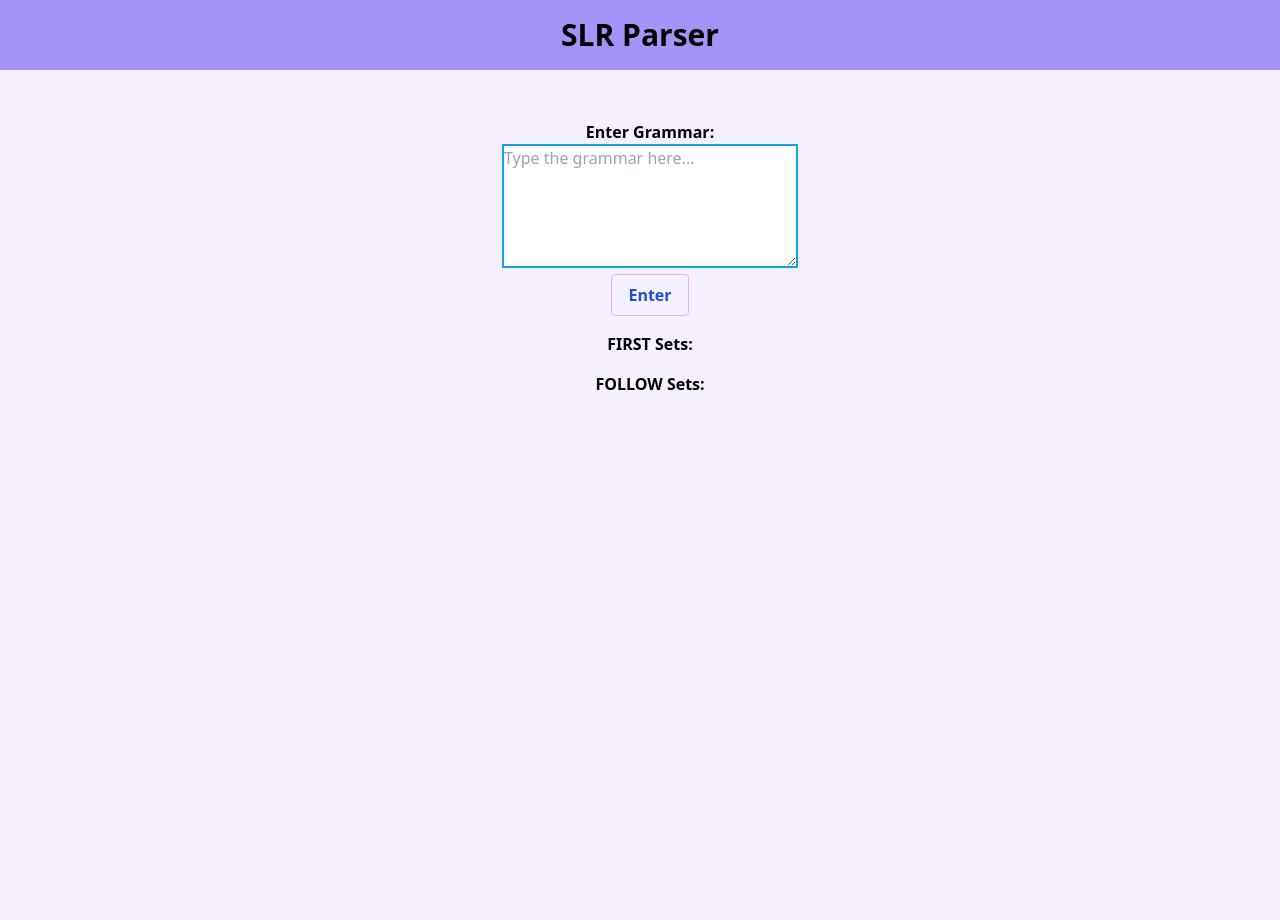
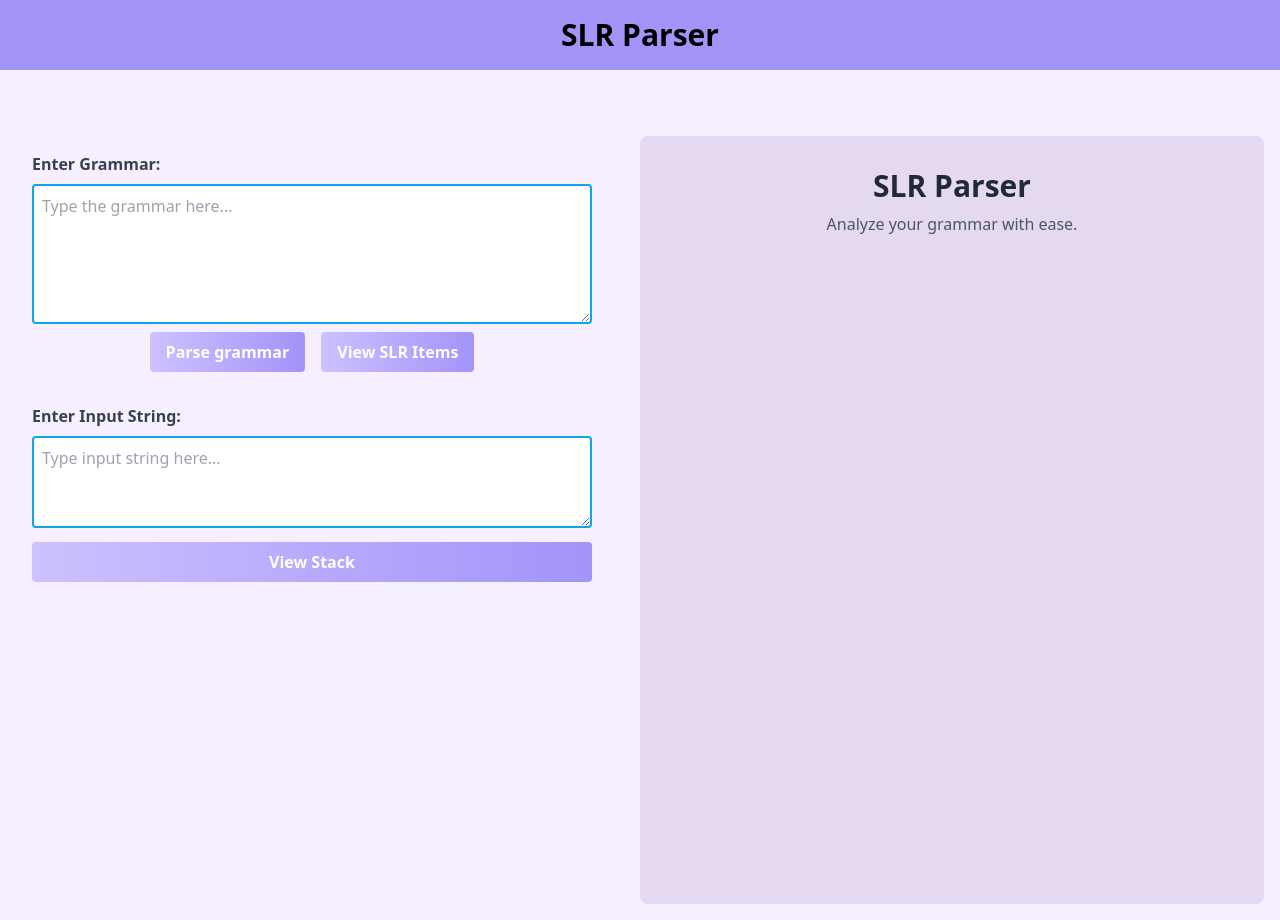
Before and after one commit to mohitShahiT/slr-parser, a React (Vite) app: page / in a window 1280 px wide. Before the commit the page ends 800 px from the top, so only its background shows below. Built offline with nearby package versions, Linux system fonts and the light colour scheme.

Commit message:
new changes made in grammarform file

```diff
--- a/src/components/GrammarForm.tsx
+++ b/src/components/GrammarForm.tsx
@@ -3,64 +3,204 @@ import { useGrammar } from "../contexts/GrammarContext";
 
 export const GrammarForm = function () {
   const [inputGrammar, setInputGrammar] = useState("");
+  const [inputString, setInputString] = useState("");
   const { createGrammar, first, follow } = useGrammar();
-
+  const [showFirstFollow, setShowFirstFollow] = useState(false);
+  const [showActionGoto, setShowActionGoto] = useState(false);
+  const [showStack, setShowStack] = useState(false);
   const handleGrammarChange = function (
     e: React.ChangeEvent<HTMLTextAreaElement>
   ) {
     setInputGrammar(e.target.value);
   };
-
+  const handleInputChange = function (
+    e: React.ChangeEvent<HTMLTextAreaElement>
+  ) {
+    setInputString(e.target.value);
+  };
   const handleGrammarSubmit = function (e: React.FormEvent<HTMLFormElement>) {
     e.preventDefault();
-    console.log("Input Grammar:", inputGrammar);
     createGrammar(inputGrammar);
+    setShowFirstFollow(true);
+    setShowActionGoto(false);
+    setShowStack(false);
   };
-
-  const renderSet = (set: Record<string, Set<string>>) => {
-    return Object.entries(set).map(([key, values]) => (
-      <div key={key}>
-        <strong>{key}:</strong> {"{"}
-        {Array.from(values).join(", ")}
-        {"}"}
+  const handleViewLrItems = () => {
+    setShowActionGoto(true);
+    setShowFirstFollow(false);
+    setShowStack(false);
+  };
+  const handleViewStack = () => {
+    setShowStack(true);
+    setShowFirstFollow(false);
+    setShowActionGoto(false);
+  };
+  const renderTable = (data: any[][], headers: string[]) => {
+    return (
+      <div className="overflow-x-auto rounded-lg shadow-md">
+        <table className="min-w-full bg-white border border-gray-300 rounded-lg">
+          <thead className="bg-gray-100">
+            <tr>
+              {headers.map((header, index) => (
+                <th
+                  key={index}
+                  className="py-2 px-4 border-b border-gray-300 text-left font-semibold text-gray-700"
+                >
+                  {header}
+                </th>
+              ))}
+            </tr>
+          </thead>
+          <tbody>
+            {data.map((row, rowIndex) => (
+              <tr
+                key={rowIndex}
+                className={rowIndex % 2 === 0 ? "bg-gray-50" : ""}
+              >
+                {row.map((cell, cellIndex) => (
+                  <td
+                    key={cellIndex}
+                    className="py-2 px-4 border-b border-gray-300 text-gray-700"
+                  >
+                    {cell}
+                  </td>
+                ))}
+              </tr>
+            ))}
+          </tbody>
+        </table>
       </div>
-    ));
+    );
   };
-
+  const renderFirstFollowTable = (
+    data: Record<string, Set<string>>,
+    title: string
+  ) => {
+    const tableData = Object.entries(data).map(([key, values]) => [
+      key,
+      Array.from(values).join(", "),
+    ]);
     return (
-      <>
-          <div className= "leftcontainer flex items-center justify-center">
-        <label htmlFor="grammar"><b>Enter Grammar:</b></label>
-        <form onSubmit={handleGrammarSubmit}>
-
+      <div className="mb-4">
+        <h3 className="text-xl font-bold mb-2 text-center">{title}</h3>
+        {renderTable(tableData, ["Symbol", "Set"])}
+      </div>
+    );
+  };
+  return (
+    <div className="flex h-screen bg-[#F5EFFF]">
+      {/* Left Container */}
+      <div className="w-1/2 p-8 flex flex-col items-center">
+        {/* Grammar Input */}
+        <div className="mb-8 w-full">
+          <label htmlFor="grammar" className="block text-gray-700 font-bold mb-2">
+            <b>Enter Grammar:</b>
+          </label>
+          <form
+            onSubmit={handleGrammarSubmit}
+            className="flex flex-col items-center w-full"
+          >
             <textarea
-            className="border-solid border-2 border-sky-500"
+              className="border-2 border-sky-500 p-2 rounded w-full mb-2"
               id="grammar"
               value={inputGrammar}
               onChange={handleGrammarChange}
               rows={5}
-            cols={30}
               placeholder="Type the grammar here..."
             />
-            <br/>
-            <div className= "flex items-center justify-center">
+            <div className="flex justify-center space-x-4">
               <button
-                    className="bg-transparent hover:bg-purple-400 text-blue-700 font-semibold hover:text-white py-2 px-4 border border-purple-300 hover:border-transparent rounded "
-                    type="submit">
-                    Enter
+                className="bg-gradient-to-r from-[#CDC1FF] to-[#A294F9] hover:from-[#A294F9] hover:to-[#CDC1FF] text-white font-semibold py-2 px-4 rounded transition-colors duration-300"
+                type="submit"
+              >
+                Parse grammar
+              </button>
+              <button
+                onClick={handleViewLrItems}
+                className="bg-gradient-to-r from-[#CDC1FF] to-[#A294F9] hover:from-[#A294F9] hover:to-[#CDC1FF] text-white font-semibold py-2 px-4 rounded transition-colors duration-300"
+              >
+                View SLR Items
               </button>
             </div>
-
           </form>
-              <div className="mt-4">
-                  <h3 className="font-bold">FIRST Sets:</h3>
-                  <div className="ml-4">{renderSet(first)}</div>
         </div>
-              <div className="mt-4">
-              <h3 className="font-bold">FOLLOW Sets:</h3>
-          <div className="ml-4">{renderSet(follow)}</div>
+        {/* Input String */}
+        <div className="mb-8 w-full">
+          <label
+            htmlFor="inputString"
+            className="block text-gray-700 font-bold mb-2"
+          >
+            <b>Enter Input String:</b>
+          </label>
+          <textarea
+            className="border-2 border-sky-500 p-2 rounded w-full mb-2"
+            id="inputString"
+            value={inputString}
+            onChange={handleInputChange}
+            rows={3}
+            placeholder="Type input string here..."
+          />
+          <button
+            onClick={handleViewStack}
+            className="bg-gradient-to-r from-[#CDC1FF] to-[#A294F9] hover:from-[#A294F9] hover:to-[#CDC1FF] text-white font-semibold py-2 px-4 rounded transition-colors duration-300 w-full"
+          >
+            View Stack
+          </button>
         </div>
       </div>
-      </>
+      {/* Right Container */}
+      <div className="w-1/2 p-8 flex flex-col bg-[#E5D9F2] rounded-lg m-4 overflow-y-auto">
+        <div className="text-center mb-6">
+          <h1 className="text-3xl font-bold text-gray-800 mb-2">
+              SLR Parser
+          </h1>
+          <p className="text-gray-600">
+            Analyze your grammar with ease.
+          </p>
+        </div>
+        {showFirstFollow && (
+          <div className="bg-white p-4 rounded-lg shadow-md mb-4">
+            {renderFirstFollowTable(first, "FIRST Sets")}
+            {renderFirstFollowTable(follow, "FOLLOW Sets")}
+          </div>
+        )}
+        {showActionGoto && (
+          <div className="bg-white p-4 rounded-lg shadow-md mb-4">
+            <h3 className="text-xl font-bold mb-4 text-center">
+              ACTION GOTO Table:
+            </h3>
+            <div className="text-left">
+              {renderTable(
+                [
+                  ["0", "s3", "", "1", "2"],
+                  ["1", "", "acc", "", ""],
+                  ["2", "", "", "", ""],
+                  ["3", "r2", "", "", ""],
+                ],
+                ["States", "id", "$", "E", "F"]
+              )}
+            </div>
+          </div>
+        )}
+        {showStack && (
+          <div className="bg-white p-4 rounded-lg shadow-md mb-4">
+            <h3 className="text-xl font-bold mb-4 text-center">
+              Parsing Stack:
+            </h3>
+            <div className="text-left">
+              {renderTable(
+                [
+                  ["1", "0", "id$", "s3"],
+                  ["2", "0id3", "$", "r2"],
+                  ["3", "0F2", "$", "r1"],
+                  ["4", "0E1", "$", "acc"],
+                ],
+                ["S.N.", "Stack", "Input", "Action"]
+              )}
+            </div>
+          </div>
+        )}
+      </div>
+    </div>
   );
 };
```
Lines whose indentation alone changed are shown as unchanged.
